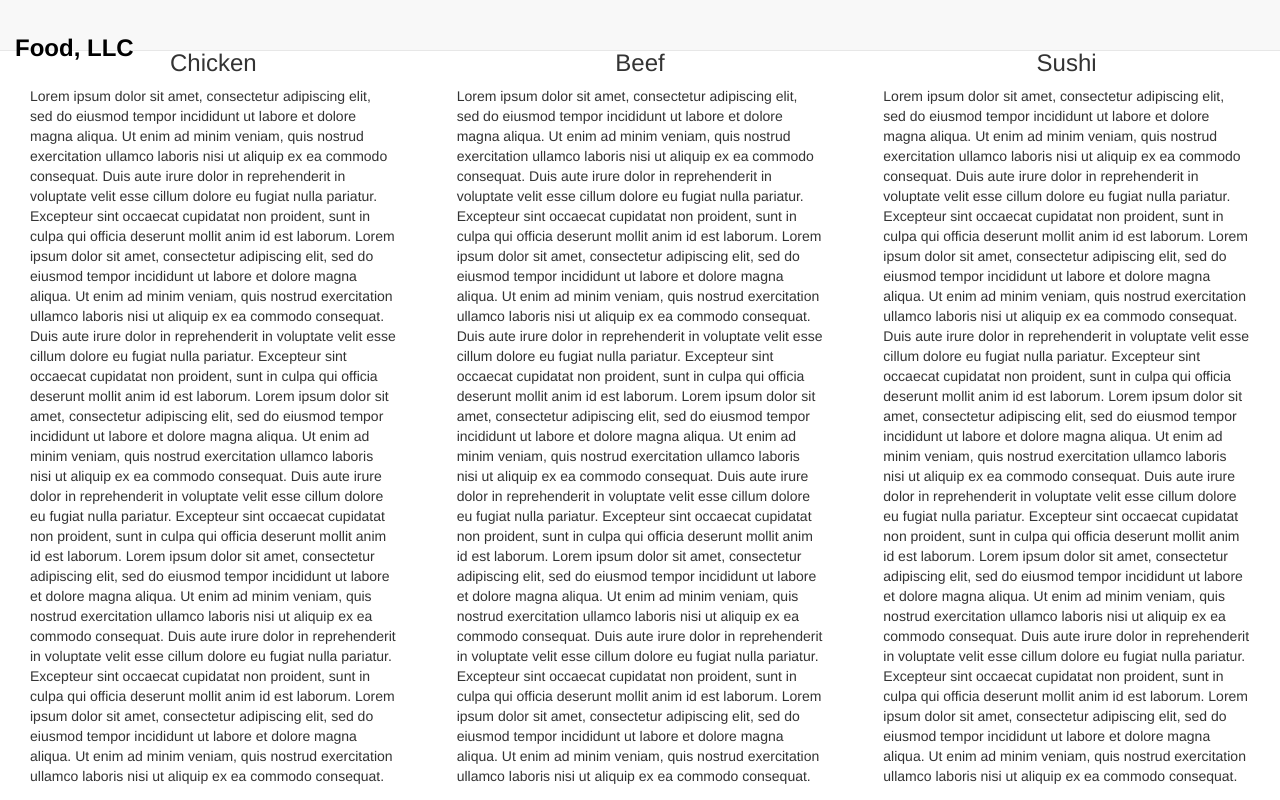
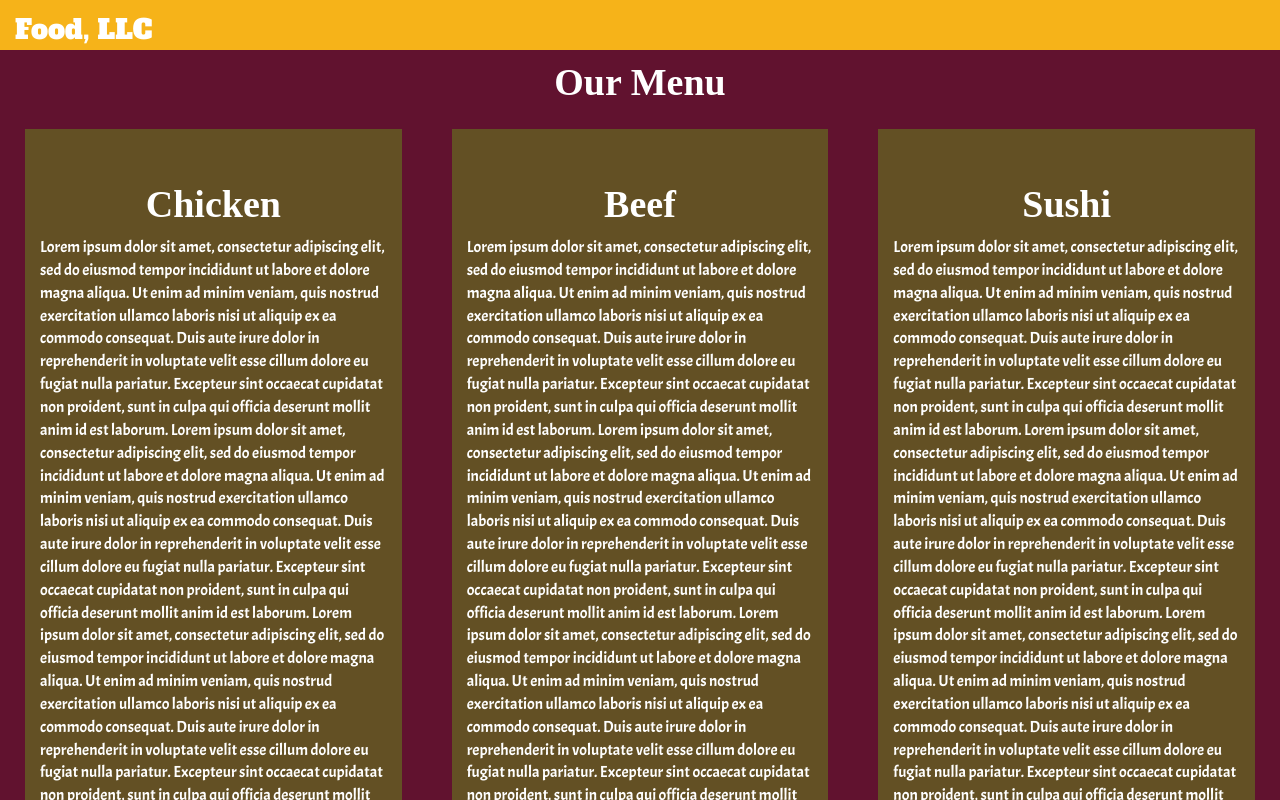
Before and after one commit to Ysnz/modul3_solution-Coursera-Web-development-, a plain HTML site: page index.html in a window 1280 px wide. Shown: the top 800 px of the page. Drawn offline with nearby package versions, Linux system fonts and the light colour scheme; a script that the page names is missing.

Commit message:
Update styles.css

```diff
--- a/styles.css
+++ b/styles.css
@@ -1,33 +1,72 @@
-  h1 {
-    font-size: 24px;
-    text-align: center;
-    font-weight: bold;
-    color: rgb(0, 0, 0);
-    margin-bottom: 30px;
+
+body {
+    font-size: 16px;
+    color: #fff;
+    background-color: #61122f;
+    font-family: 'Oxygen', sans-serif;
   }
 
+* {
+    box-sizing: border-box;
+}
 
-  .section {
-    background-color: rgb(100, 100, 100);
-      border: 2px solid black;
-      margin-top: 20px;
-      margin-left: 30px;
-      margin-right: 0px;
-      padding: 3px;
-      text-align: justify;
-      position: relative;
-   }
-
-  span {
-    font-size: 20px;
-    width: 100%;
-    font-weight: bold;
-    text-align: center;
+#header-nav {
+    background-color: #f6b319;
+    border-radius: 0;
+    border: 0;
+    overflow: hidden;
   }
 
-  #nr1  {
-    color: rgb(0, 0, 0);
-    width: 100%;
-    font-size: 20px;
+  .navbar-brand {
+    padding-left: 0;
+}
+
+.navbar-brand a:hover, .navbar-brand a:focus {
+    text-decoration: none;
+  }
+
+.navbar-brand h1 {
+    font-family: 'Alfa Slab One';
+    font-size: 1.5em;
+    color: white;
+    margin-top: 0;
+    margin-left: 15px;
+    margin-bottom: 0;
+}
+
+.text-center {
+    font-family: 'Sofia';
+    font-size: 38px;
     font-weight: bold;
+    position: relative;
+    margin-top: 55px;
+}
+
+#text {
+    margin: 10px;
+    background-color: #635024;
+    font-family: 'Acme';
+    position: relative;
+}
+
+#nav-list {
+    margin-top: 10px;
+}
+
+#nav-list a {
     text-align: center;
+    color: black;
+    font-family: 'Alfa Slab One';
+    font-weight: 100;
+    background-color: #AAA5A5;
+}
+
+#nav-list a:hover {
+    background-color: #AEAE52;
+}
+
+.navbar-default .navbar-collapse {
+	margin-top:0px;
+	border: 0px;
+	list-style-type: none;
+}
```
